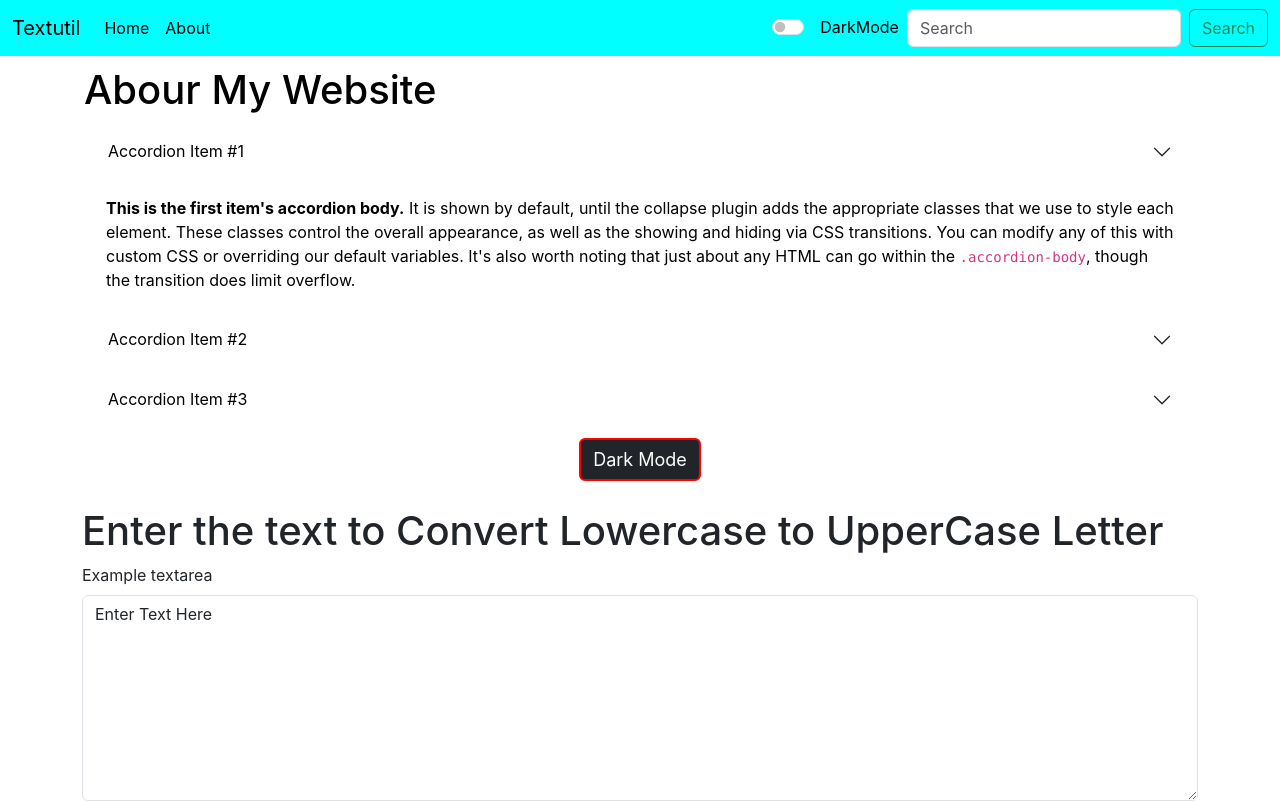
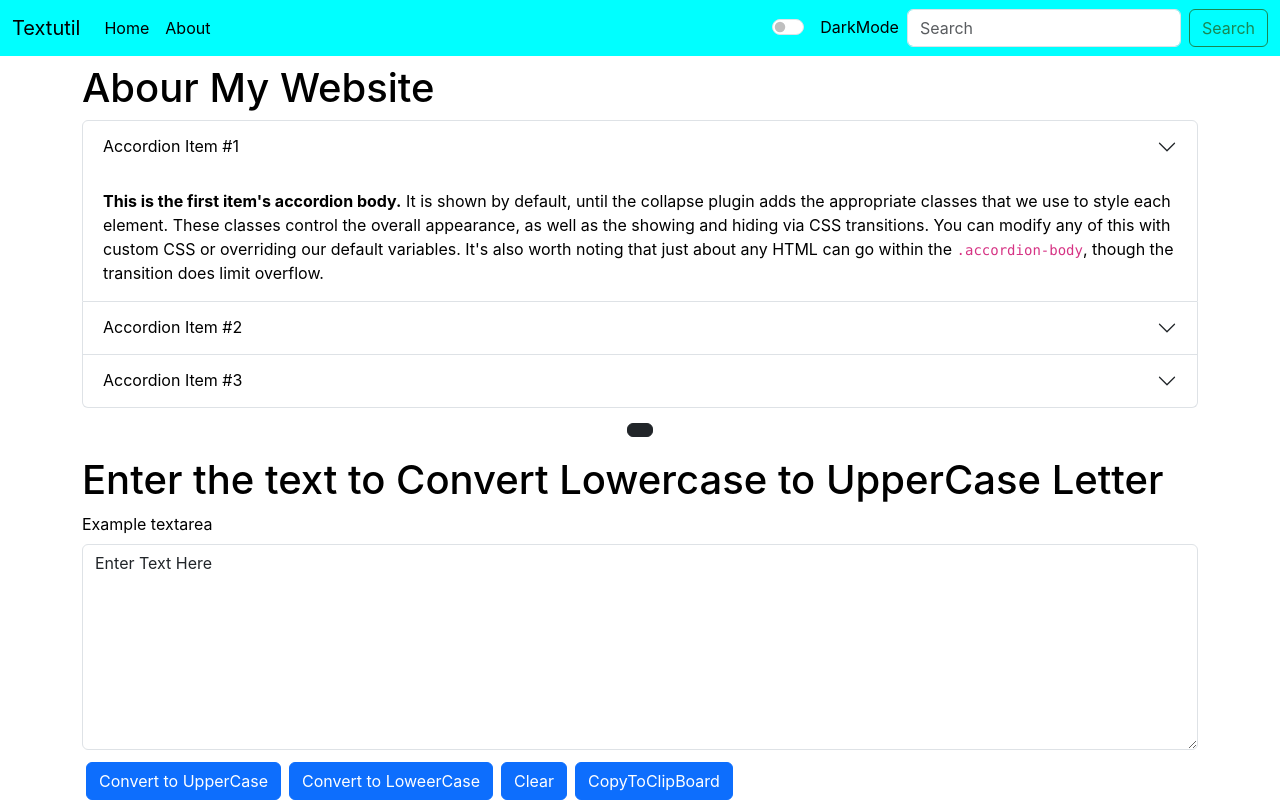
Before and after one commit to himansu-1/my-app, a React (Create React App) app: page / in a window 1280 px wide. Shown: the top 802 px of the page. Built offline with nearby package versions, Linux system fonts and the light colour scheme.

Commit message:
half day

```diff
--- a/src/App.js
+++ b/src/App.js
@@ -3,40 +3,77 @@ import './App.css';
 import Navbar from './Components/Navbar'
 import TextForm from './Components/TextForm'
 import About from './Components/About';
-import React,{useState} from 'react';
+import React, { useState } from 'react';
 
 
 function App() {
-  const [navStyle,setNavStyle] = useState({
-      background: 'aqua',
-      border: '2px solid light',
-      color : 'black'
+  const [accordianItem,setAccordianItem]=useState({
+    color : 'black',
+    // border:'2px solid',
+    background:'transparent'
   })
-  const changeMode = ()=>{
+  const [bordering,setbordering]=useState({
+    color : 'black',
+    // border:'2px solid',
+    background:'transparent'
+  })
+
+
+  const [navStyle, setNavStyle] = useState({
+    background: 'aqua',
+    border: '2px solid light',
+    color: 'black'
+  })
+  const changeMode = () => {
     if (navStyle.background === 'aqua') {
+      document.body.style.background = "#2e2e2e"
+      document.body.style.color = "white"
       setNavStyle({
-        background : 'black',
+        background: 'black',
         // border : '2px solid white',
-        color : 'white'
+        color: 'white'
+      })
 
+      setAccordianItem({
+        color : 'white',
+        border:'1px solid',
+        background:'transparent'
+      })
+      setbordering({
+        color : 'white',
+        border:'1px solid',
+        background:'#666',
+        borderRadius: '8px'
       })
     }
     else {
+      document.body.style.background = "white"
+      document.body.style.color = "black"
       setNavStyle({
-        background : 'aqua',
+        background: 'aqua',
+        color: 'black',
+        // border : '2px solid white'
+      })
+
+      setAccordianItem({
         color : 'black',
-        // border : '2px solid white'
-
+        // border:'2px solid',
+        background:'transparent'
+      })
+      setbordering({
+        color : 'black',
+        // border:'1px solid',
+        background:'white'
       })
     }
 
   }
   return (
     <>
-      <Navbar title="Textutil" changeMode={changeMode} style={navStyle}/>
+      <Navbar title="Textutil" changeMode={changeMode} style={navStyle} />
       {/* <Navbar  /> */}
-      <About/>
-      <TextForm  heading="Enter the text to Convert Lowercase to UpperCase Letter "/>
+      <About style_1={accordianItem} style_2={bordering}/>
+      <TextForm heading="Enter the text to Convert Lowercase to UpperCase Letter " style={bordering}/>
 
 
     </>
--- a/src/Components/About.js
+++ b/src/Components/About.js
@@ -1,4 +1,4 @@
-import React,{useState} from 'react';
+import React from 'react';
 // import styled from 'styled-components';
 // import PropTypes from 'prop-types';
 
@@ -11,63 +11,17 @@ import React,{useState} from 'react';
 
 // }
 
-const About = () => {
-    const [DarkMEnable,setDarkMEnable]=useState({
-        background: 'white',
-        color: 'black',
-        border: '2px solid white',
-    })
-    const [DarkMBtn,setDarkMBtn] = useState({
-        background: 'dark',
-        color: 'white',
-        border: '2px solid red',
-        fontSize: 'large'
-    })
-    const [btnText,setBtnText] = useState("Dark Mode")
-
-    const EnableMode = ()=>{
-        if (DarkMEnable.color === 'white') {
-            setDarkMEnable({
-                background: 'white',
-                color: 'black',
-                border: '2px solid white',
-                fontSize: 'large'
-            })
-            setDarkMBtn({
-                background: 'black',
-                color: 'white',
-                border: '2px solid red',
-                fontSize: 'large'
-            })
-            setBtnText("Dark Mode")
-        }
-        else{
-            setDarkMEnable({
-                background: 'black',
-                color: 'white',
-                border: '2px solid white',
-            })
-            setDarkMBtn({
-                background: '#2f3cff',
-                color: 'black',
-                border: '2px solid white',
-                fontSize: 'large'
-            })
-            setBtnText("Light Mode")
-
-        }
-
-    }
+const About = (props) => {
 
 
     return (
         <>
-            <div className="container my-2 " style={DarkMEnable}>
+            <div className="container my-2 " style={props.style_2}>
                 <h1 >Abour My Website</h1>
                 <div className="accordion 5 my-2" id="accordionExample" >
-                    <div className="accordion-item" style={DarkMEnable}>
+                    <div className="accordion-item" style={props.style_1}>
                         <h2 className="accordion-header">
-                            <button className="accordion-button collapsed" type="button" data-bs-toggle="collapse" data-bs-target="#collapseOne" aria-expanded="false" aria-controls="collapseOne" style={DarkMEnable}>
+                            <button className="accordion-button collapsed" type="button" data-bs-toggle="collapse" data-bs-target="#collapseOne" aria-expanded="false" aria-controls="collapseOne" style={props.style_2}>
                                 Accordion Item #1
                             </button>
                         </h2>
@@ -77,9 +31,9 @@ const About = () => {
                             </div>
                         </div>
                     </div>
-                    <div className="accordion-item" style={DarkMEnable}>
+                    <div className="accordion-item"  style={props.style_1}>
                         <h2 className="accordion-header">
-                            <button className="accordion-button collapsed" type="button" data-bs-toggle="collapse" data-bs-target="#collapseTwo" aria-expanded="false" aria-controls="collapseTwo" style={DarkMEnable}>
+                            <button className="accordion-button collapsed" type="button" data-bs-toggle="collapse" data-bs-target="#collapseTwo" aria-expanded="false" aria-controls="collapseTwo" style={props.style_2}>
                                 Accordion Item #2
                             </button>
                         </h2>
@@ -89,9 +43,9 @@ const About = () => {
                             </div>
                         </div>
                     </div>
-                    <div className="accordion-item " style={DarkMEnable}>
+                    <div className="accordion-item "  style={props.style_1}>
                         <h2 className="accordion-header">
-                            <button className="accordion-button collapsed" type="button" data-bs-toggle="collapse" data-bs-target="#collapseThree" aria-expanded="false" aria-controls="collapseThree" style={DarkMEnable}>
+                            <button className="accordion-button collapsed" type="button" data-bs-toggle="collapse" data-bs-target="#collapseThree" aria-expanded="false" aria-controls="collapseThree" style={props.style_2}>
                                 Accordion Item #3
                             </button>
                         </h2>
@@ -103,7 +57,7 @@ const About = () => {
                     </div>
                 </div>
                 <div className="container my-2 textalign-center text-center" >
-                    <button type="button" className="btn btn-dark" onClick={EnableMode} style={DarkMBtn}>{btnText}</button>
+                    <button type="button" className="btn btn-dark"  ></button>
 
                 </div>
             </div>
--- a/src/Components/TextForm.js
+++ b/src/Components/TextForm.js
@@ -54,22 +54,23 @@ const TextForm = (props) => {
 
     return (
         <>
-            <div className='container my-3'>
+            <div className='container my-3' style={props.style}>
                 <h1>{props.heading}</h1>
-                <div className="mb-3">
+                <div className="mb-1 ">
                     <label htmlFor="exampleFormControlTextarea1" className="form-label">Example textarea</label>
                     <textarea className="form-control" value={text} onChange={handleonChange} id="exampleFormControlTextarea1" rows="8"></textarea>
                 </div>
-                <button className='btn btn-primary' onClick={handleUpClick}>Convert to UpperCase</button>
+                <button className='btn btn-primary mx-1' onClick={handleUpClick}>Convert to UpperCase</button>
                 <button className='btn btn-primary mx-1'  onClick={handleLoClick}>Convert to LoweerCase</button>
                 {/* <button className='btn btn-primary mx-1'  onClick={TitleCaseClick}>Convert to TitleCase</button> */}
                 <button className='btn btn-primary mx-1'  onClick={ClearClick}>Clear</button>
-                <button className='btn btn-primary mx-1' id='copyBtn' onClick={handleCopy}>CopyToClipBoard</button>
+                <button className='btn btn-primary mx-1 my-2' id='copyBtn' onClick={handleCopy}>CopyToClipBoard</button>
             </div>
 
-            <div className="container">
+            <div className="container" style={props.style}>
                 <h1>Your text Summery</h1>
                 <p>{text.split(" ").length} words and {text.length} characters</p>
+                <hr />
                 <h2>Preview</h2>
                 <p>{text}</p>
             </div>
```
